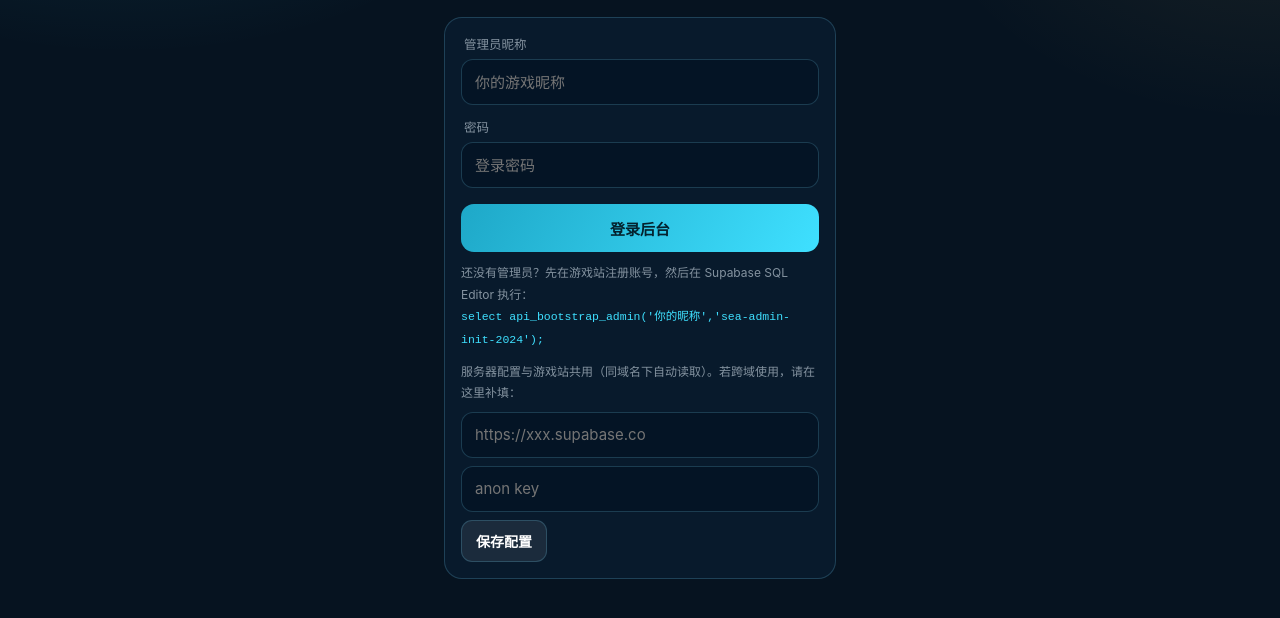
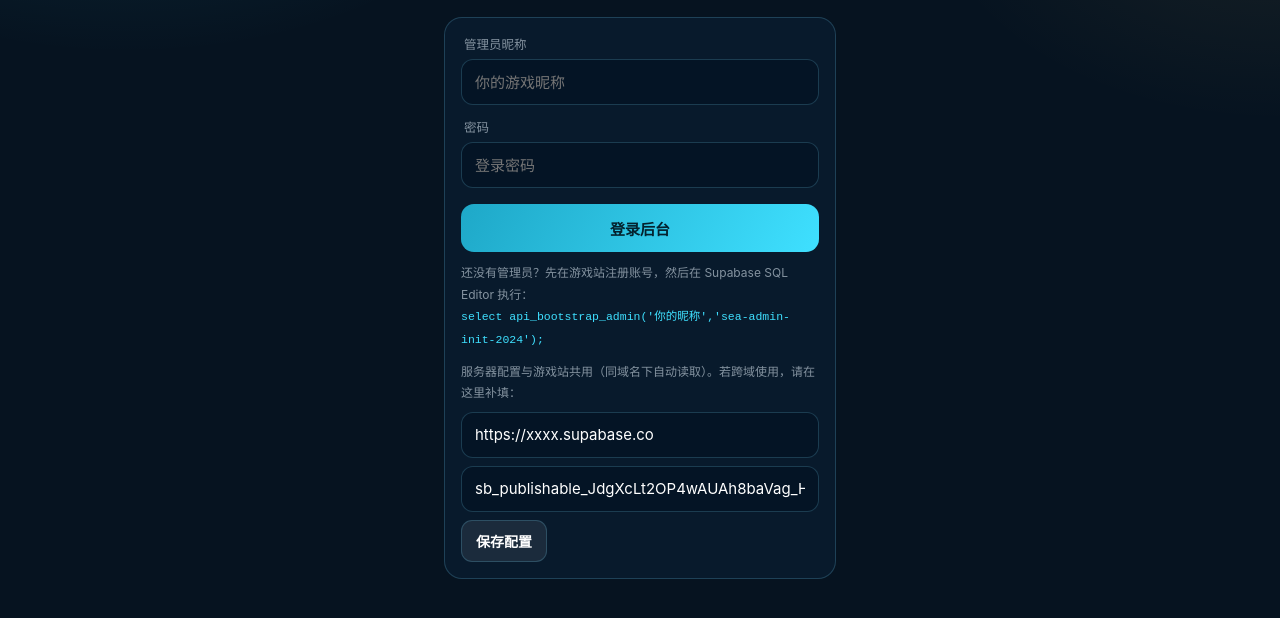
Before and after one commit to zizhe1122/sea-escape, a plain HTML site: page admin.html in a window 1280 px wide. Shown: the part 118-736 px from the top of the page. Drawn offline with nearby package versions, Linux system fonts and the light colour scheme.

Commit message:
Add files via upload

```diff
--- a/admin.html
+++ b/admin.html
@@ -179,8 +179,8 @@ const $ = id => document.getElementById(id);
 //  部署前把你的 Supabase 信息填进下面两行（和 index.html 填一样的内容），
 //  这样打开后台就不用再手动填配置了。
 // ============================================================
-const BUILTIN_URL = '';   // 例：'https://abcdefgh.supabase.co'
-const BUILTIN_KEY = '';   // 只填 anon / publishable key
+const BUILTIN_URL = 'https://xxxx.supabase.co';   // 例：'https://abcdefgh.supabase.co'
+const BUILTIN_KEY = 'sb_publishable_JdgXcLt2OP4wAUAh8baVag_Hb6HMF2i';   // 只填 anon / publishable key
 
 const LS = {
   get url(){ return localStorage.getItem('sea_url') || BUILTIN_URL || '' },
```
Also changed, not shown: index.html (+2 -2 lines).
